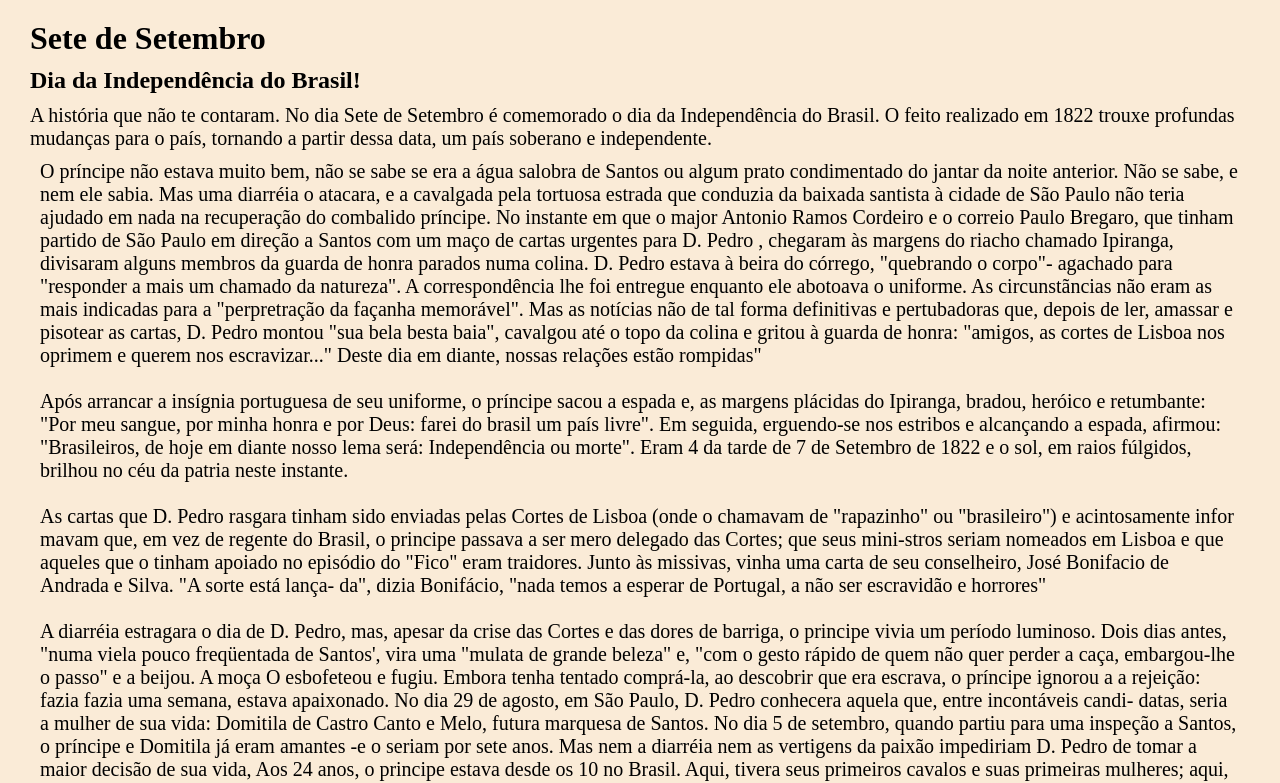
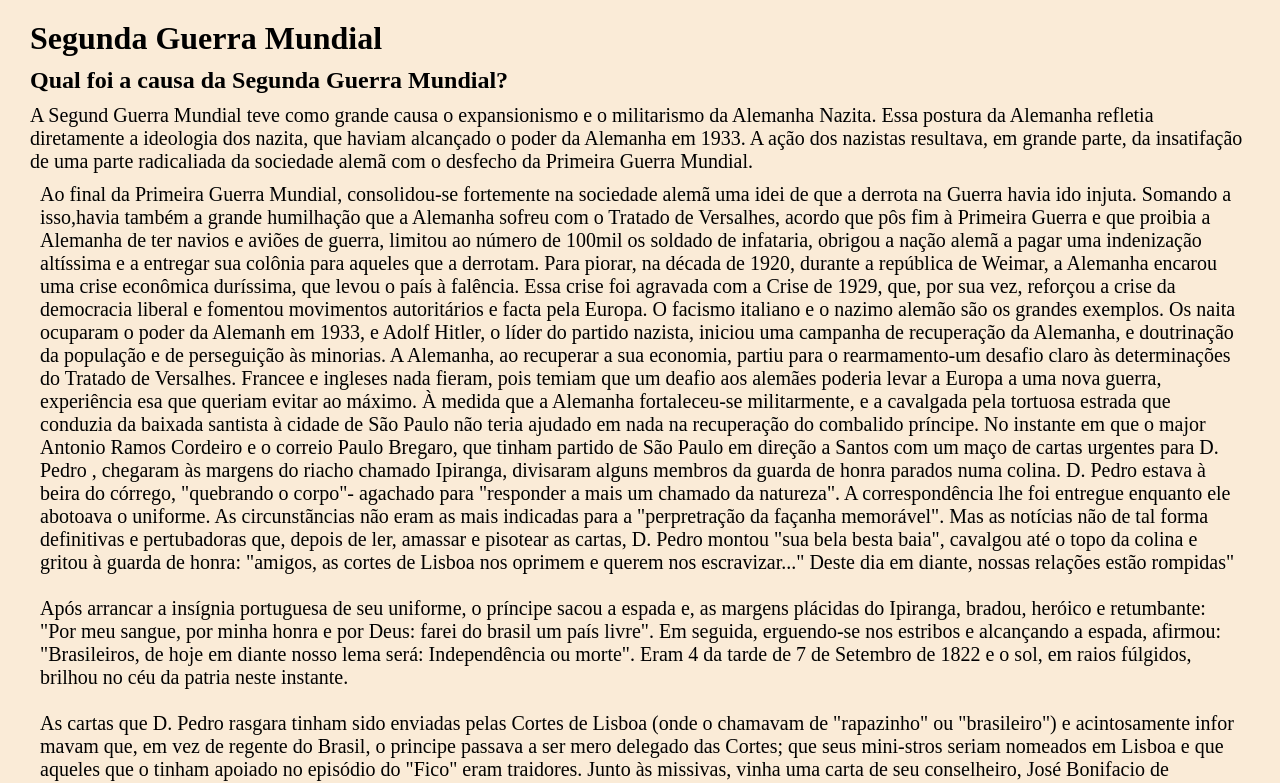
Before and after one commit to joaoescola21/Alura-History, a plain HTML site: page index.html in a window 1280 px wide. Both pictures are taken after a click on the button "Saiba mais". Shown: the top 783 px of the page. Drawn offline with Linux system fonts and the light colour scheme.

Commit message:
Add files via upload

```diff
--- a/index.html
+++ b/index.html
@@ -3,27 +3,44 @@
 <head>
     <meta charset="UTF-8">
     <meta name="viewport" content="width=device-width, initial-scale=1.0">
-    <title>Sete de Setembro</title>
+    <title>Segunda Guerra Mundial</title>
     <link rel="stylesheet" href="style.css">
     <script src="teste.js"></script>
 </head>
 <body>
 
-    <h1>Sete de Setembro</h1>
-<h2>Dia da Independência do Brasil!</h2>
-<p>A história que não te contaram. No dia Sete de Setembro é comemorado o dia
-  da Independência do Brasil. O feito realizado em 1822 trouxe profundas
-  mudanças para o país, tornando a partir dessa data, um país soberano
-  e independente.</p>
+    <h1>Segunda Guerra Mundial</h1>
+<h2>Qual foi a causa da Segunda Guerra Mundial?</h2>
+<p>A Segund Guerra Mundial teve como grande causa o expansionismo e o militarismo da Alemanha Nazita.
+  Essa postura da Alemanha refletia diretamente a ideologia dos nazita, que haviam alcançado o poder
+  da Alemanha em 1933. A ação dos nazistas resultava, em grande parte, da insatifação de uma parte
+  radicaliada da sociedade alemã com o desfecho da Primeira Guerra Mundial.
 <div id="textos">
 <p id="txt01"style="display:none">
 
-      O príncipe não estava muito bem,
-      não se sabe se era a água salobra de Santos ou algum prato condimentado do jantar da noite anterior.
-      Não se sabe, e nem ele sabia. Mas uma diarréia o atacara,
-      e a cavalgada pela tortuosa estrada que conduzia da baixada santista à cidade de São Paulo não teria ajudado em nada na recuperação do combalido príncipe.
+      Ao final da Primeira Guerra Mundial,
+      consolidou-se fortemente na sociedade alemã uma idei de que a derrota na Guerra havia ido injuta.
+      Somando a isso,havia também a grande humilhação que a Alemanha sofreu com o Tratado de Versalhes,
+      acordo que pôs fim à Primeira Guerra e que proibia a Alemanha de ter navios e aviões de guerra,
+      limitou ao número de 100mil os soldado de infataria, obrigou a nação alemã a pagar uma indenização
+      altíssima e a entregar sua colônia para aqueles que a derrotam.
+      Para piorar, na década de 1920,
+      durante a república de Weimar, a Alemanha encarou uma crise econômica
+      duríssima, que levou o país à falência. Essa crise foi agravada com a Crise de 1929, que, por sua vez,
+      reforçou a crise da democracia liberal e fomentou movimentos autoritários e facta pela Europa.
+      O facismo italiano e o nazimo alemão são os grandes exemplos.
+      Os naita ocuparam o poder da Alemanh em 1933,
+      e Adolf Hitler, o líder do partido nazista, iniciou uma campanha de recuperação da Alemanha,
+      e doutrinação da população e de perseguição às minorias. A Alemanha, ao recuperar a sua economia,
+      partiu para o rearmamento-um desafio claro às determinações do Tratado de Versalhes.
+      Francee e ingleses nada fieram, pois temiam que um deafio aos alemães poderia levar a Europa a uma nova guerra,
+      experiência esa que queriam evitar ao máximo.
+      À medida que a Alemanha fortaleceu-se militarmente,
+      e a cavalgada pela tortuosa estrada que conduzia da baixada santista à cidade de São Paulo
+       não teria ajudado em nada na recuperação do combalido príncipe.
       No instante em que o major Antonio Ramos Cordeiro e o correio Paulo Bregaro,
-      que tinham partido de São Paulo em direção a Santos com um maço de cartas urgentes para D. Pedro , chegaram às margens do riacho chamado Ipiranga,
+      que tinham partido de São Paulo em direção a Santos com um maço de cartas urgentes para D. Pedro
+       , chegaram às margens do riacho chamado Ipiranga,
       divisaram alguns membros da guarda de honra parados numa colina. D.
       Pedro estava à beira do córrego, "quebrando o corpo"- agachado para "responder a mais um chamado da natureza".
       A correspondência lhe foi entregue enquanto ele abotoava o uniforme.
```
